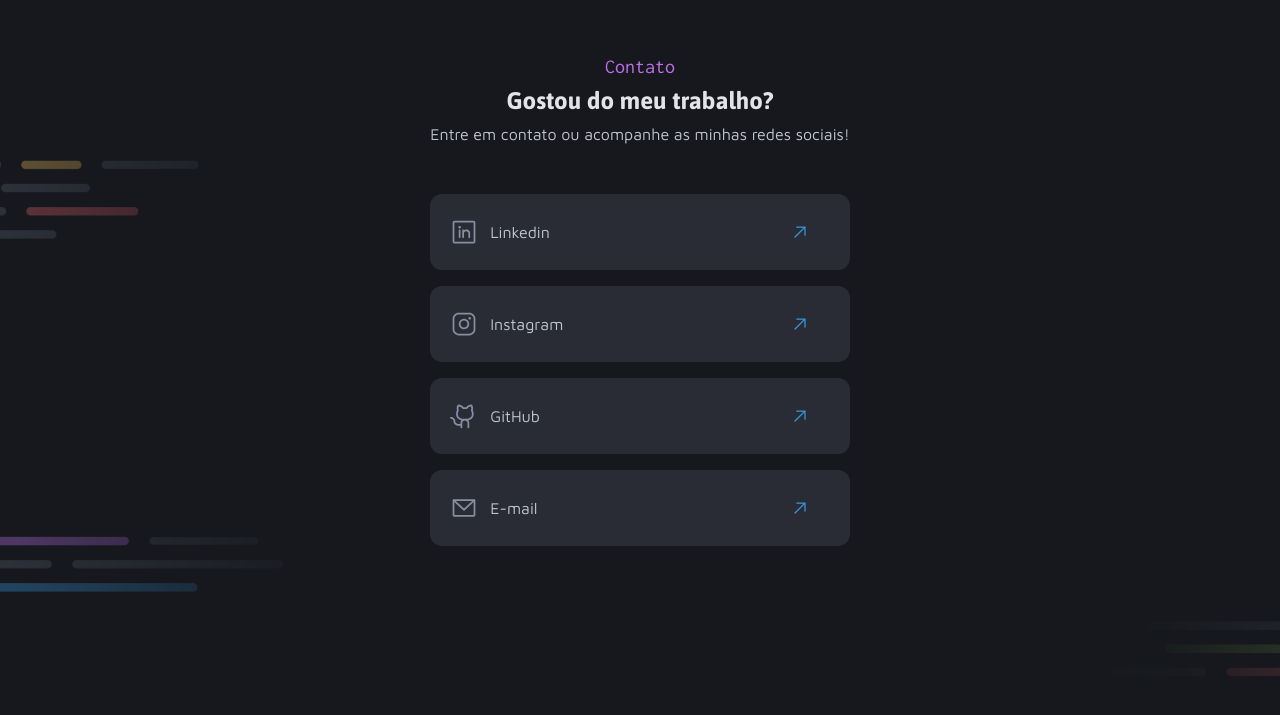
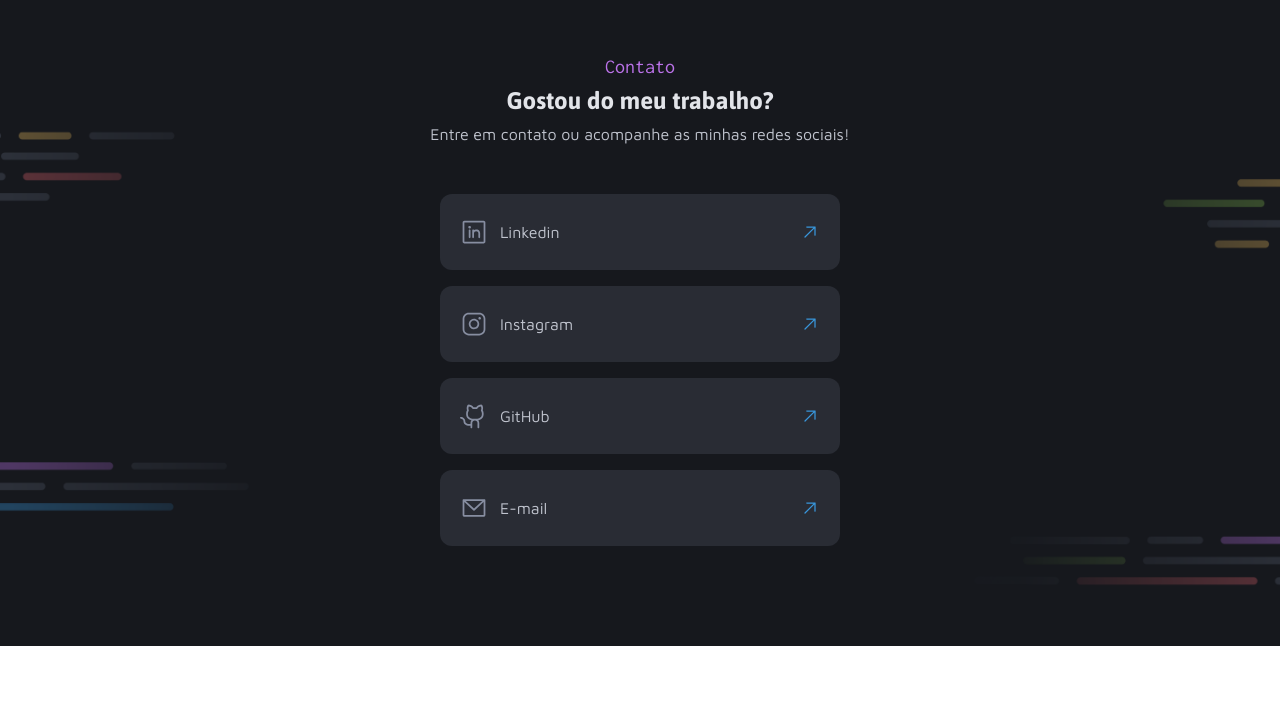
Before and after one commit to arakakimath/RsFullstackChallenge02-PortfolioDev, a plain HTML site: page index.html in a window 1280 px wide. Shown: the part 2237-2952 px from the top of the page. After the commit the page ends 2883 px from the top, so only its background shows below. Drawn offline with Linux system fonts and the light colour scheme.

Commit message:
Ajustes finais

```diff
--- a/index.html
+++ b/index.html
@@ -145,26 +145,26 @@
         <p class="text-md">Entre em contato ou acompanhe as minhas redes sociais!</p>
       </div>
       <div class="grid">
-        <div class="bg-color-g300">
+        <a href="#" class="bg-color-g300">
           <img src="assets/icons/LinkedinLogo.svg" alt="ícone linkedin">
           <span class="text-md">Linkedin</span>
           <img src="assets/icons/ArrowUpRight.svg" alt="ícone de seta para nordeste">
-        </div>
-        <div class="bg-color-g300">
+        </a>
+        <a href="#" class="bg-color-g300">
           <img src="assets/icons/InstagramLogo.svg" alt="ícone instagram">
           <span class="text-md">Instagram</span>
           <img src="assets/icons/ArrowUpRight.svg" alt="ícone de seta para nordeste">
-        </div>
-        <div class="bg-color-g300">
+        </a>
+        <a href="#" class="bg-color-g300">
           <img src="assets/icons/GithubLogo.svg" alt="ícone github">
           <span class="text-md">GitHub</span>
           <img src="assets/icons/ArrowUpRight.svg" alt="ícone de seta para nordeste">
-        </div>
-        <div class="bg-color-g300">
+        </a>
+        <a href="#" class="bg-color-g300">
           <img src="assets/icons/EnvelopeSimple.svg" alt="ícone e-mail">
           <span class="text-md">E-mail</span>
           <img src="assets/icons/ArrowUpRight.svg" alt="ícone de seta para nordeste">
-        </div>
+        </a>
       </div>
     </footer>
   </div>
--- a/styles/footer.css
+++ b/styles/footer.css
@@ -3,10 +3,11 @@
 }
 
 footer {
-  justify-content: center;
+  /* justify-content: center; */
   background-image: url(../assets/Background_Contacts.png);
-  padding-block: 128px 200px;
   background-size: cover;
+  padding-block: 128px 100px;
+
   gap: 48px;
   > div:nth-child(1) {
     justify-items: center;
@@ -14,8 +15,9 @@ footer {
   }
 
   > div:nth-child(2) {
+    justify-items: center;
     gap: 16px;
-    div {
+    a {
       padding-block: 24px;
       padding-inline: 20px;
       display: flex;
--- a/styles/global.css
+++ b/styles/global.css
@@ -59,3 +59,7 @@ h1, h2, h3 {
 .bg-color-g300 {
   background-color: var(--gray-300);
 }
+
+a {
+  text-decoration: none;
+}
```
